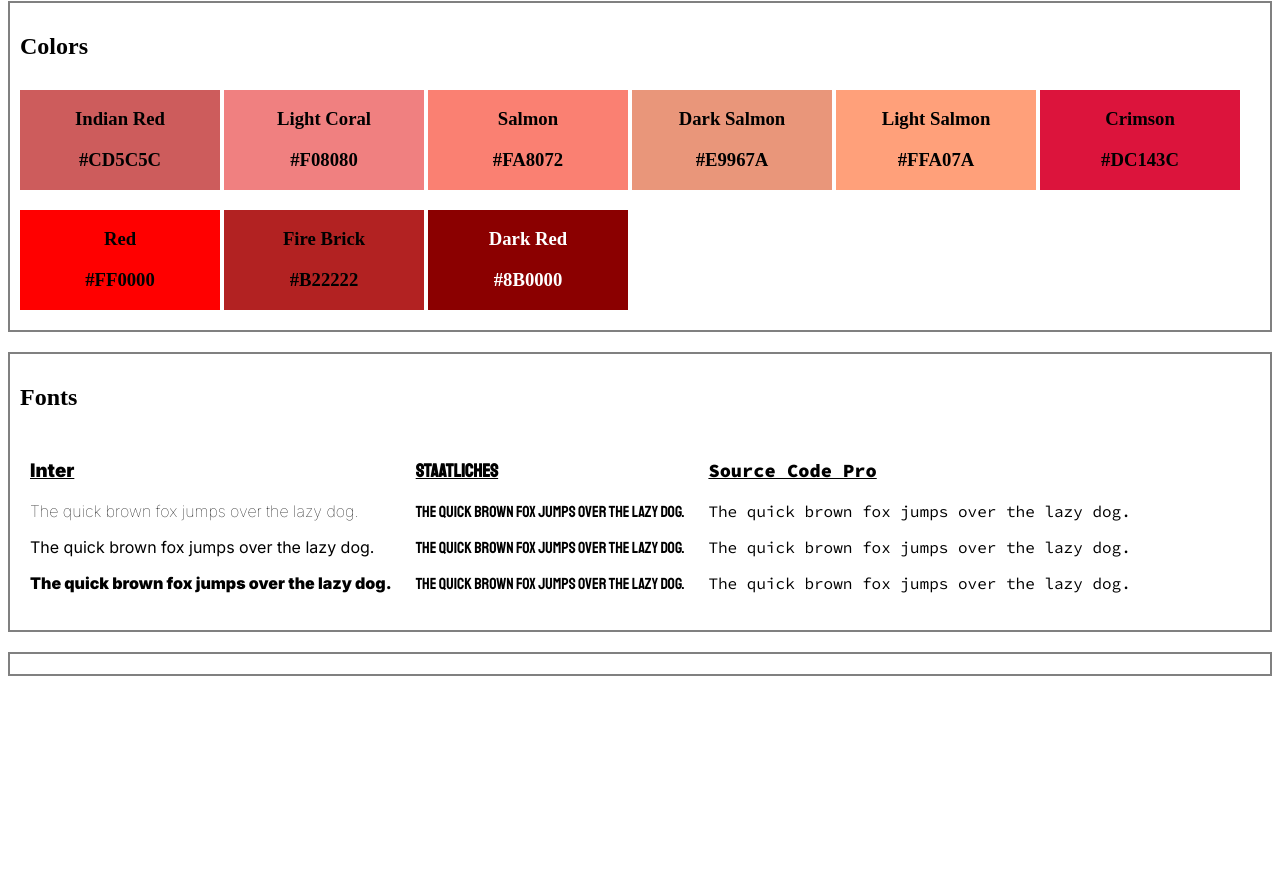
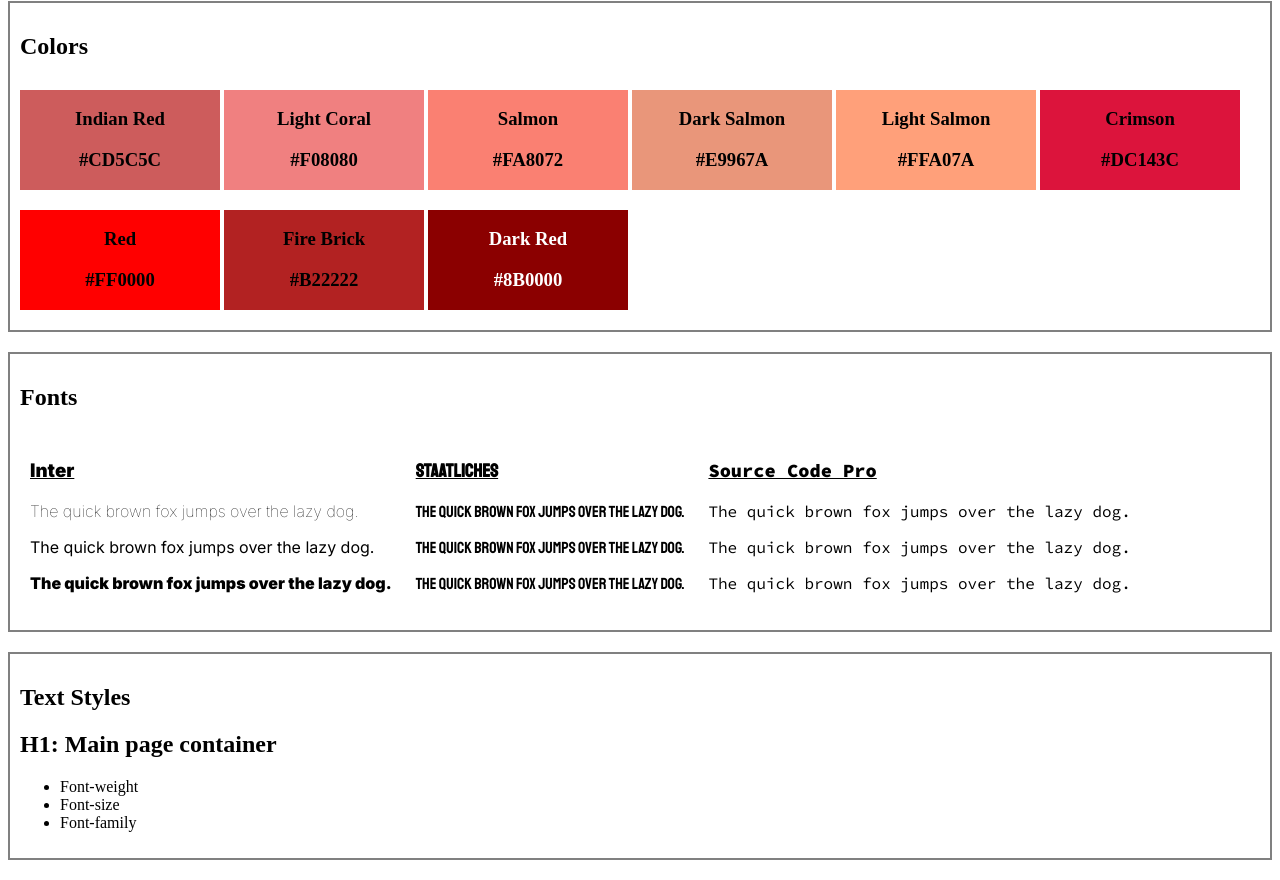
Before and after one commit to moras98/web-design-styles, a plain HTML site: page starting/index.html in a window 1280 px wide. Shown: the part 79-959 px from the top of the page. Before the commit the page ends 800 px from the top, so only its background shows below. Drawn offline with Linux system fonts and the light colour scheme.

Commit message:
working h1

```diff
--- a/starting/index.html
+++ b/starting/index.html
@@ -80,6 +80,18 @@
             </div>
         </section>
 
-        <section id="text-section"></section>
+        <section id="text-section">
+            <h2>Text Styles</h2>
+            <div id="texts-container">
+                <div class="h1-container">
+                    <h1>H1: Main page container</h1>
+                    <ul>
+                        <li>Font-weight</li>
+                        <li>Font-size</li>
+                        <li>Font-family</li>
+                    </ul>
+                </div>
+            </div>
+        </section>
     </body>
 </html>
```
